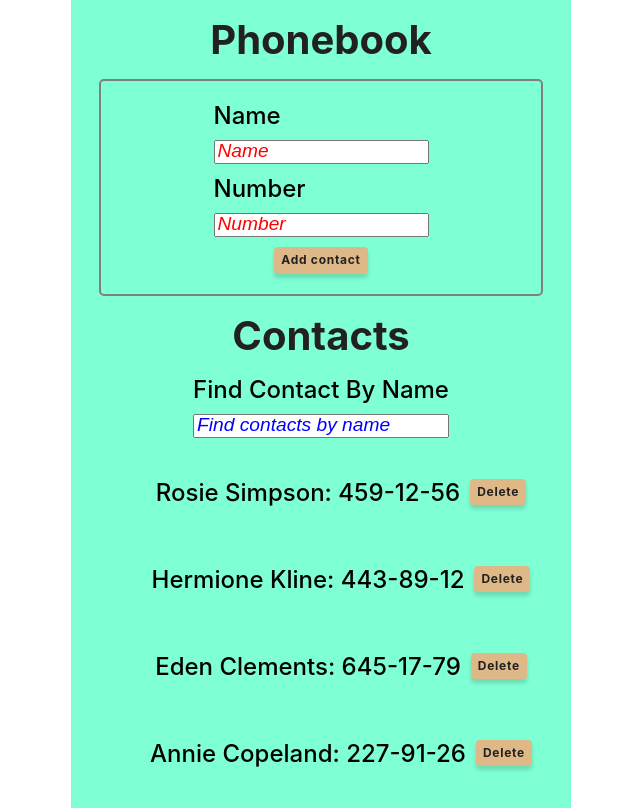
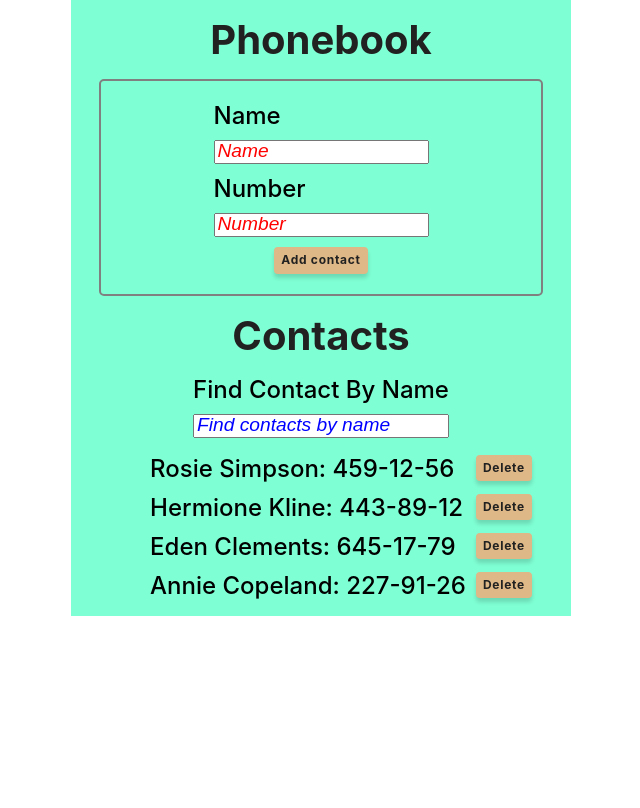
Before and after one commit to Oleg833/goit-react-hw-02-phonebook, a React (Create React App) app: page / in a window 1280 px wide. Shown: the whole page, without its empty margins (319-959 px from the left). Built offline with nearby package versions, Linux system fonts and the light colour scheme.

Commit message:
space-between

```diff
--- a/src/components/ContactList/ContactList.module.css
+++ b/src/components/ContactList/ContactList.module.css
@@ -2,20 +2,21 @@
 .contactList {
     display: flex;
     flex-direction: column;
-    justify-content: center;
-    align-items: center;
+    /* justify-content: center; */
+    /* align-items: center; */
     gap: 10px;
     list-style: none;
 }
 .item {
     display: flex;
-    justify-content: center;
+    justify-content: space-between;
     align-items: center;
     gap: 10px;
 }
 .value {
     font-size: 24px;
     font-weight: 500;
+    margin: 0;
 }
 
 .btn {
```
